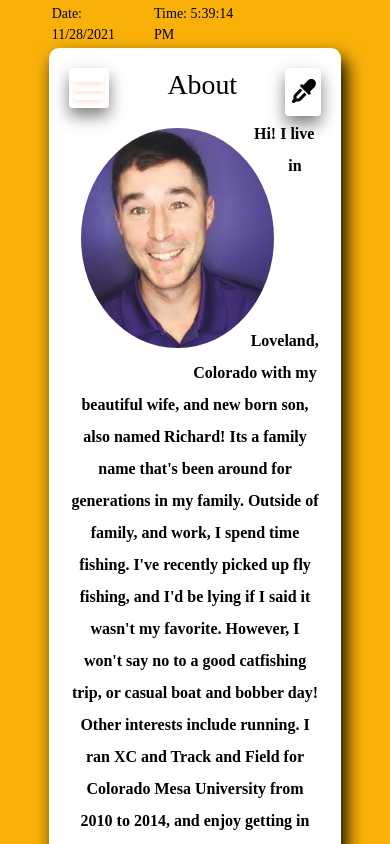
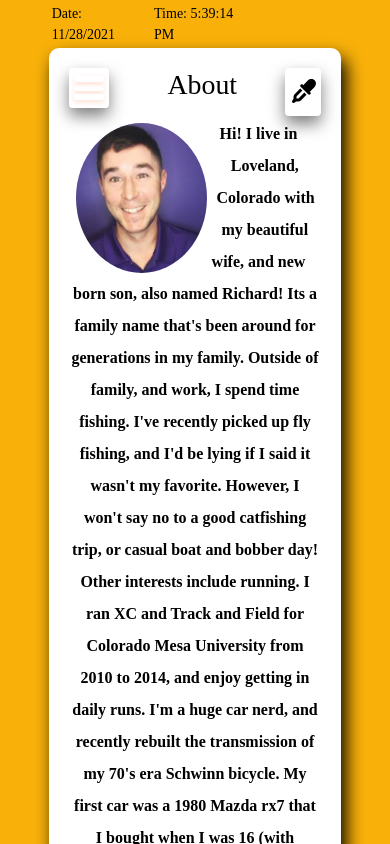
Before and after one commit to raseward14/Responsive-Portfolio, a React (Create React App) app in the folder client/: page /about in a window 390 px wide. Shown: the top 844 px of the page. Built offline with nearby package versions, Linux system fonts and the light colour scheme; a web font is replaced by a local one.

Commit message:
added headshot classname to media queries in style css

```diff
--- a/client/src/components/Bio/style.css
+++ b/client/src/components/Bio/style.css
@@ -12,14 +12,14 @@
 }
 
 @media (max-width: 415px) {
-    img {
+    .my-headshot {
         padding: 5px;
         height: 10em;
     }
 }
 
 @media (max-width: 321px) {
-    img {
+    .my-headshot {
         padding: 5px;
         height: 7em;
     }
```
